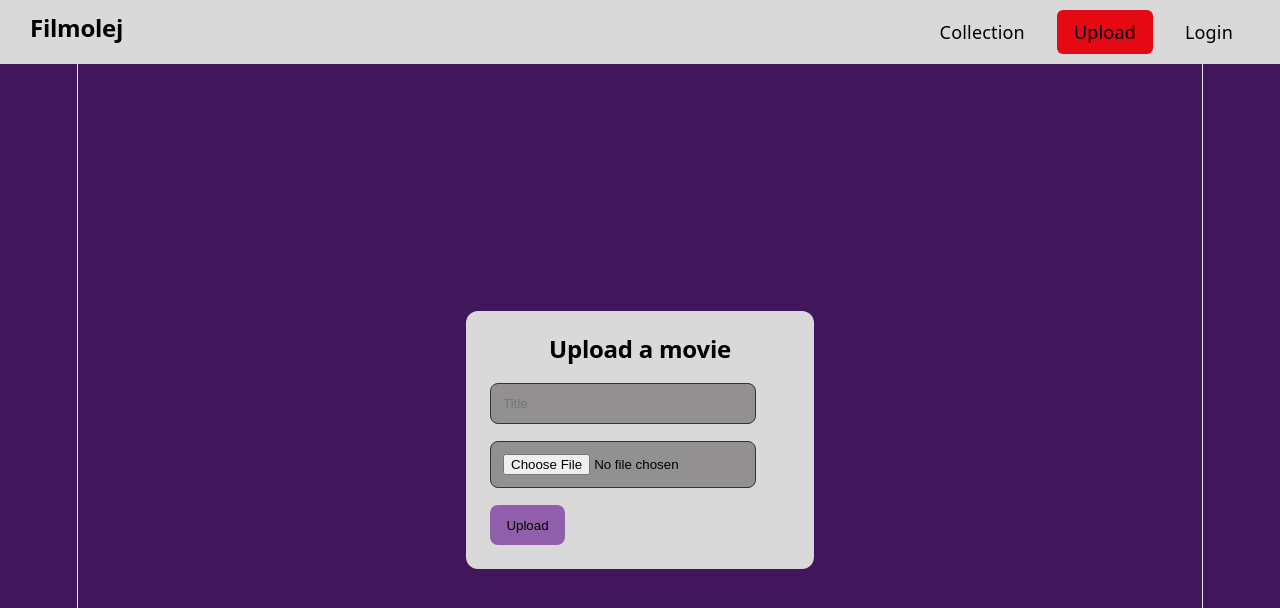
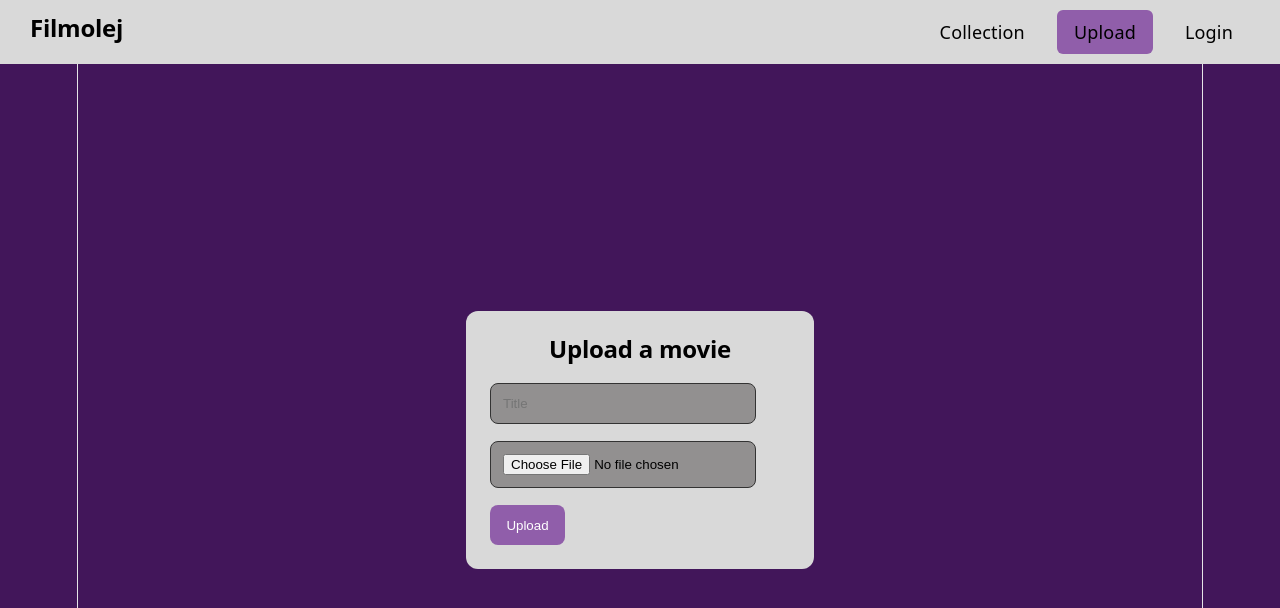
Before and after one commit to yungwolsky/Filmolej, a React (Vite) app in the folder apps/FilmolejFrontend/: page /upload in a window 1280 px wide. Shown: the top 608 px of the page. Built offline with nearby package versions, Linux system fonts and the light colour scheme.

Commit message:
Changed button colors in Navbar and Upload

```diff
--- a/apps/FilmolejFrontend/src/styles/Navbar.css
+++ b/apps/FilmolejFrontend/src/styles/Navbar.css
@@ -33,12 +33,12 @@
 }
 
 .nav-links a:hover{
-    background-color: red;
-    border-color: red;
+    background-color: #905EAA;
+    border-color: #905EAA;
 }
 
 .nav-links a.active {
-    background-color: #e50914;
+    background-color: #905EAA;
 }
 
 .navbar h2 {
--- a/apps/FilmolejFrontend/src/styles/Upload.css
+++ b/apps/FilmolejFrontend/src/styles/Upload.css
@@ -29,6 +29,6 @@ input {
     border-radius: 8px;
     border: none;
     background-color: #905EAA;
-    color: black;
+    color: white;
     cursor: pointer;
 }
```
